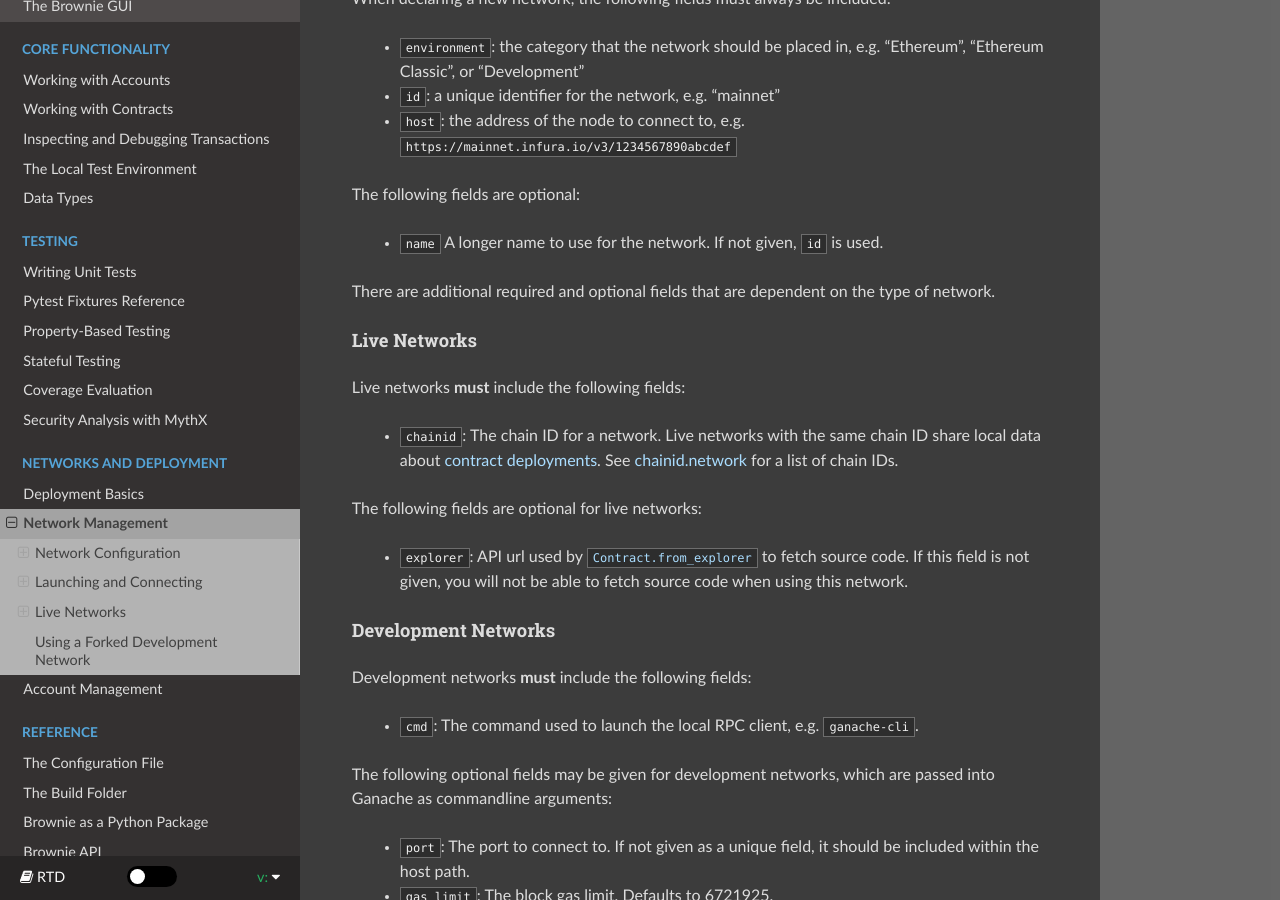
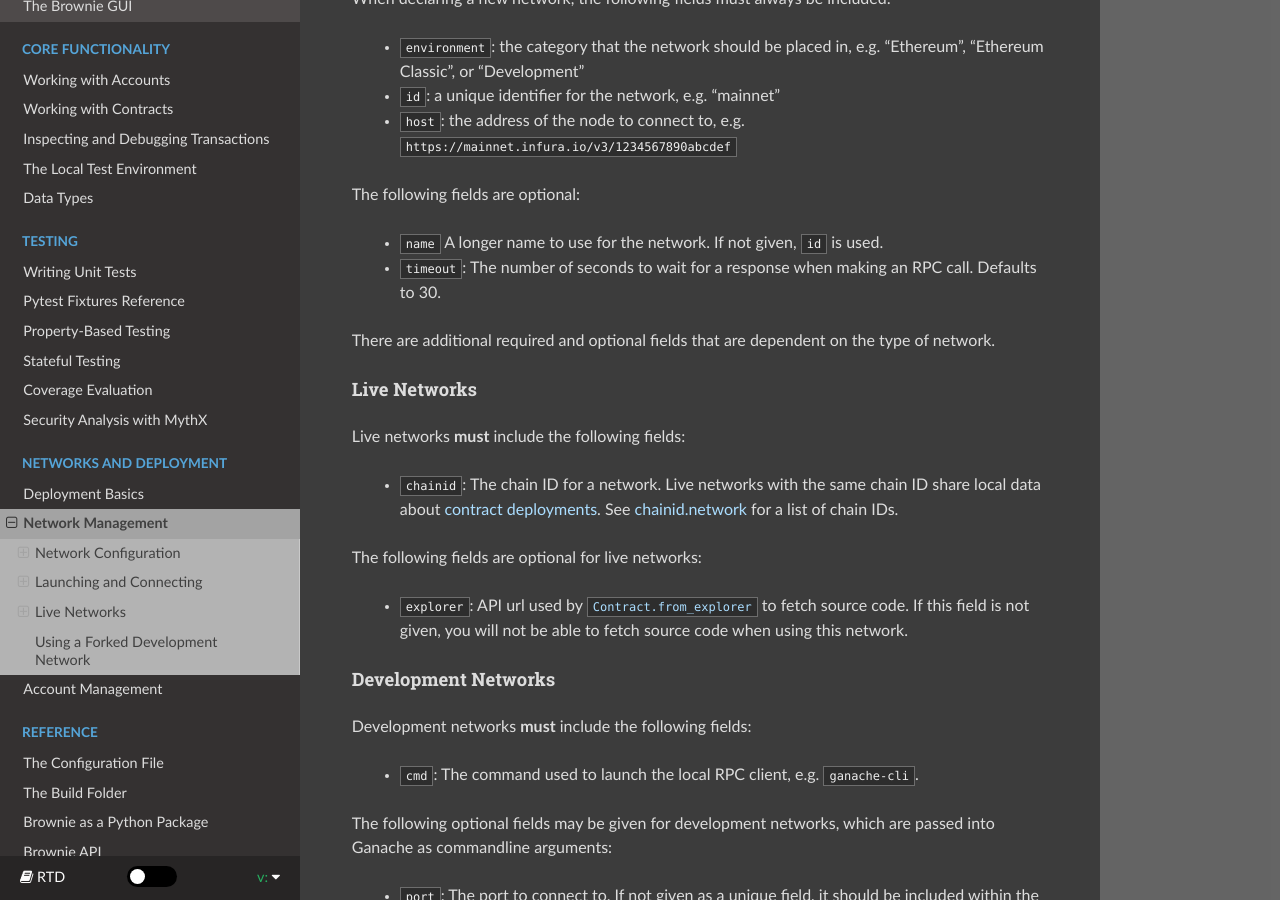
Before and after one commit to eth-brownie/brownie, a Sphinx documentation site: the page built from docs/network-management.rst, in a window 1280 px wide and 900 px high, scrolled down 1241 px. Built offline with Sphinx 7.4.7 and the Read the Docs theme 2.0.0, drawn with Linux system fonts in a browser that asks for light colours.

Commit message:
docs: add timeout info to documentation

```diff
--- a/docs/api-network.rst
+++ b/docs/api-network.rst
@@ -2192,7 +2192,7 @@ See the `Web3 API documentation <https://web3py.readthedocs.io/en/stable/web3.ma
 Web3 Methods
 ************
 
-.. py:classmethod:: Web3.connect(uri)
+.. py:classmethod:: Web3.connect(uri, timeout=30)
 
     Connects to a `provider <https://web3py.readthedocs.io/en/stable/providers.html>`_. ``uri`` can be the path to a local IPC socket, a websocket address beginning in ``ws://`` or a URL.
 
--- a/docs/network-management.rst
+++ b/docs/network-management.rst
@@ -66,6 +66,7 @@ When declaring a new network, the following fields must always be included:
 The following fields are optional:
 
     * ``name`` A longer name to use for the network. If not given, ``id`` is used.
+    * ``timeout``: The number of seconds to wait for a response when making an RPC call. Defaults to 30.
 
 There are additional required and optional fields that are dependent on the type of network.
 
```
